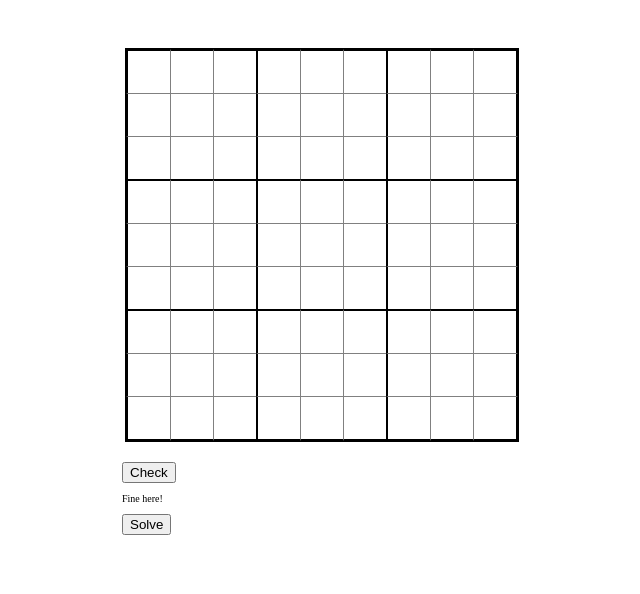
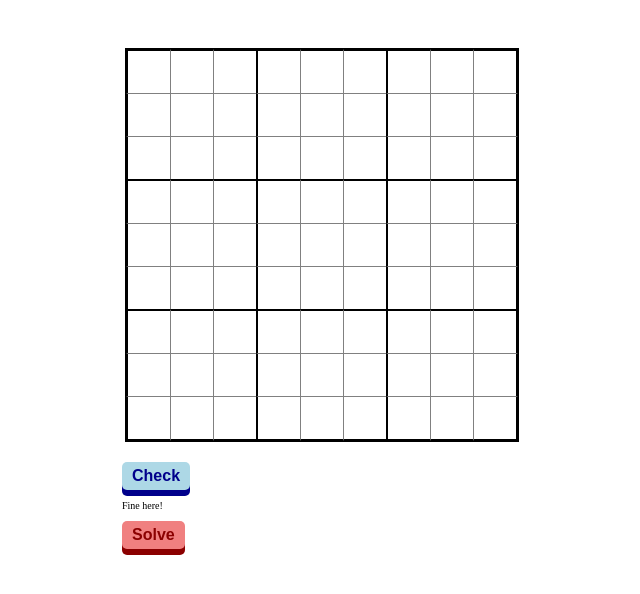
Before and after one commit to Matija8/Sudoku-solver, a website built with Parcel: page index.html in a window 1280 px wide. Shown: the whole page, without its empty margins (318-958 px from the left). Built offline with nearby package versions, Linux system fonts and the light colour scheme.

Commit message:
Added Mihailos css. 😊

```diff
--- a/src/View/sudokuView.ts
+++ b/src/View/sudokuView.ts
@@ -40,6 +40,7 @@ export const createDOM = function createSudokuDOMView(): {
   const checkArea = document.createElement('div');
   const checkBtn = document.createElement('button');
   checkBtn.innerHTML = 'Check'
+  checkBtn.classList.add('button', 'button-primary')
   // TODO: add logic.
   const checkText = document.createElement('p');
   checkText.innerHTML = 'Fine here!';
@@ -52,6 +53,7 @@ export const createDOM = function createSudokuDOMView(): {
   // Solve-area-start.
   const solveArea = document.createElement('div');
   const solveBtn = document.createElement('button');
+  solveBtn.classList.add('button', 'button-danger')
   solveBtn.innerHTML = 'Solve'
   const solveText = document.createElement('p');
   solveArea.appendChild(solveBtn);
--- a/stylesheets/sudoku.css
+++ b/stylesheets/sudoku.css
@@ -1,8 +1,37 @@
 :root {
     --cell-hover-color: lightblue;
+    /* Mica was here */
+    --color-primary: lightblue;
     --active-cell-color: rgb(125, 205, 230);
     --active-row-color: rgb(200, 225, 230);
     font-size: 10px;
+}
+
+
+.button {
+    border: none;
+    font-weight: 700;
+    border-radius: 0.5rem;
+    font-size: 1.6rem;
+    padding: .5rem 1rem;
+    transition: all .1s linear;
+    outline: none;
+}
+
+.button:active {
+    box-shadow: none;
+    transform: translateY(6px);
+}
+
+.button-primary {
+    background-color: var(--color-primary);
+    color: darkblue;
+    box-shadow: 0 6px 0 darkblue;
+}
+.button-danger {
+    color: darkred;
+    background-color: lightcoral;
+    box-shadow: 0 6px 0 darkred;
 }
 
 .sudoku-DOM {
@@ -35,6 +64,7 @@
     text-align: center;
     vertical-align: middle;
     cursor: pointer;
+    transition: all 0.3s ease;
 }
 
 .sudoku-cell:hover:not(.active-cell) {
```
